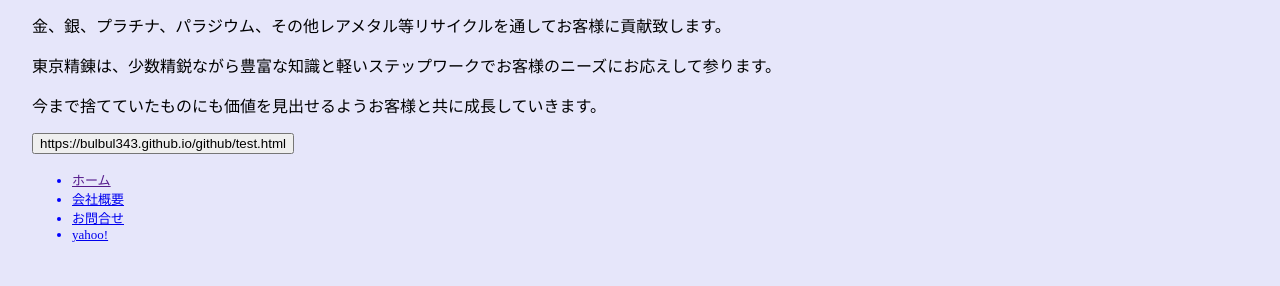
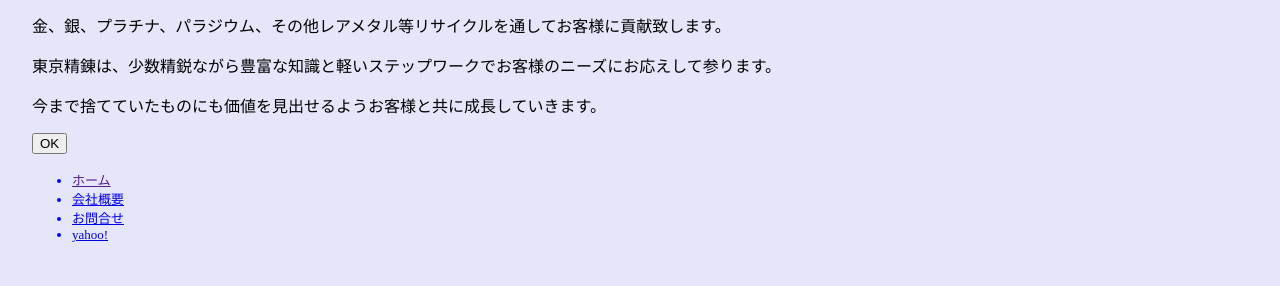
Before and after one commit to bulbul343/github, a plain HTML site: page index.html in a window 1280 px wide. Shown: the part 514-800 px from the top of the page. Drawn offline with Linux system fonts and the light colour scheme.

Commit message:
Update index.html

```diff
--- a/index.html
+++ b/index.html
@@ -10,7 +10,6 @@
 <meta name = "keywords" content = "KALL,株式会社">
 <link href="style.css" rel="stylesheet" type="text/css" />
 <title>東京精錬</title><!--検索結果の一覧画面やお気に入り登録等で使用-->
-
 </head>
 
 <body>
@@ -25,7 +24,7 @@
   <p>金、銀、プラチナ、パラジウム、その他レアメタル等リサイクルを通してお客様に貢献致します。</p>
   <p>東京精錬は、少数精鋭ながら豊富な知識と軽いステップワークでお客様のニーズにお応えして参ります。</p>
   <p>今まで捨てていたものにも価値を見出せるようお客様と共に成長していきます。</p>
-  <p><input  type="button" Value="https://bulbul343.github.io/github/test.html"></p>
+  <input type="button" value="OK" onclick="alert('こんちは')">
 </div>
 
 
```
